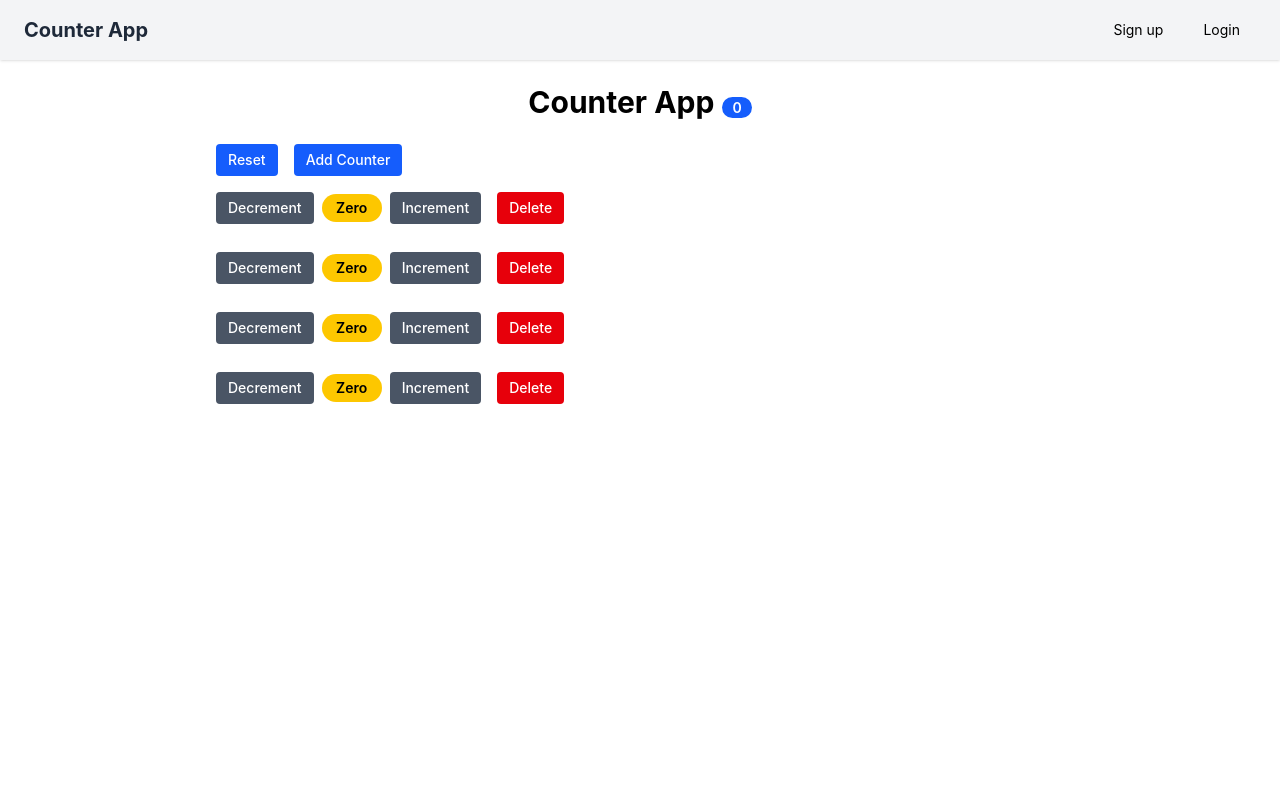
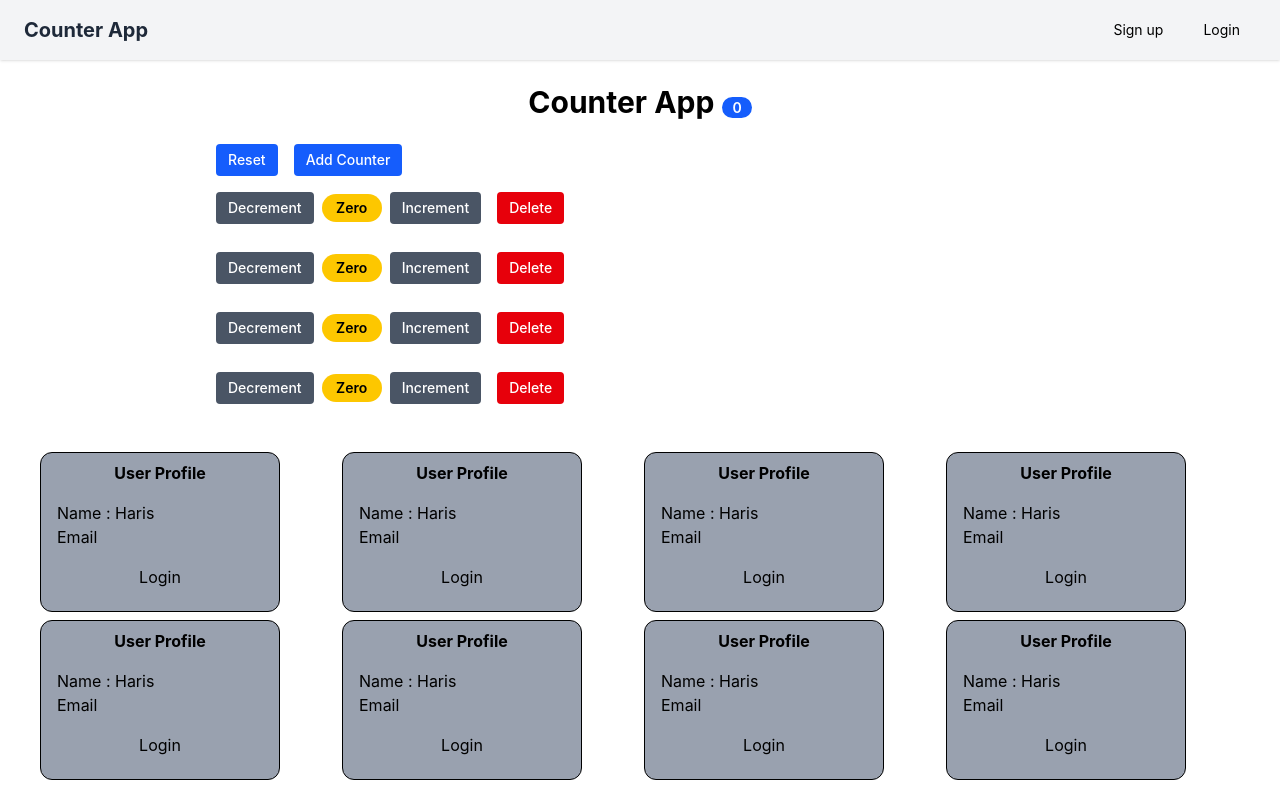
Before and after one commit to haris379/react-counter-app-TypeScript, a React (Vite) app in the folder frontend/: page / in a window 1280 px wide. Shown: the top 786 px of the page. Built offline with nearby package versions, Linux system fonts and the light colour scheme.

Commit message:
Creeate Profile card to show users

```diff
--- a/frontend/src/App.tsx
+++ b/frontend/src/App.tsx
@@ -4,6 +4,7 @@ import Counters from "./components/Counters";
 import Navbar from "./components/Navbar";
 import Signup from "./Pages/Signup";
 import Login from "./Pages/Login";
+import ProfileCard from "./components/ProfileCard";
 
 interface CounterObject {
   id: number;
@@ -97,7 +98,7 @@ const CounterApp = () => {
         </span>
       </h1>
 
-      <main className="w-full max-w-4xl mx-auto px-3 sm:px-4">
+      <main className="w-full max-w-4xl mx-auto px-2 sm:px-4">
         <Counters
           onIncrement={handleIncrement}
           onDecrement={handleDecrement}
@@ -108,6 +109,7 @@ const CounterApp = () => {
         />
 
       </main>
+       <ProfileCard/>
     </>
   );
 };
--- /dev/null
+++ b/frontend/src/components/ProfileCard.tsx
@@ -0,0 +1,129 @@
+
+
+
+const ProfileCard = () => {
+
+
+
+  return (
+    <>
+      <div className="grid grid-cols-3 md:grid-cols-4 gap-2 m-10">
+        {/* Card 1 */}
+        <div className=" bg-gray-400 h-40 w-60 rounded-xl border">
+          <h2 className="text-center m-2 font-bold">User Profile</h2>
+          <div className="m-4">
+            <p>Name : Haris</p>
+            <p>Email</p>
+          </div>
+          <div className="text-center">
+            <button>Login</button>
+          </div>
+        </div>
+
+        {/* card2 */}
+        <div className=" bg-gray-400 h-40 w-60 rounded-xl border">
+          <h2 className="text-center m-2 font-bold">User Profile</h2>
+          <div className="m-4">
+            <p>Name : Haris</p>
+            <p>Email</p>
+          </div>
+          <div className="text-center">
+            <button>Login</button>
+          </div>
+        </div>
+
+        {/* card3 */}
+        <div className=" bg-gray-400 h-40 w-60 rounded-xl border">
+          <h2 className="text-center m-2 font-bold">User Profile</h2>
+          <div className="m-4">
+            <p>Name : Haris</p>
+            <p>Email</p>
+          </div>
+          <div className="text-center">
+            <button>Login</button>
+          </div>
+        </div>
+
+
+
+       {/* Card 1 */}
+        <div className=" bg-gray-400 h-40 w-60 rounded-xl border">
+          <h2 className="text-center m-2 font-bold">User Profile</h2>
+          <div className="m-4">
+            <p>Name : Haris</p>
+            <p>Email</p>
+          </div>
+          <div className="text-center">
+            <button>Login</button>
+          </div>
+        </div>
+
+        {/* card2 */}
+        <div className=" bg-gray-400 h-40 w-60 rounded-xl border">
+          <h2 className="text-center m-2 font-bold">User Profile</h2>
+          <div className="m-4">
+            <p>Name : Haris</p>
+            <p>Email</p>
+          </div>
+          <div className="text-center">
+            <button>Login</button>
+          </div>
+        </div>
+
+        {/* card3 */}
+        <div className=" bg-gray-400 h-40 w-60 rounded-xl border">
+          <h2 className="text-center m-2 font-bold">User Profile</h2>
+          <div className="m-4">
+            <p>Name : Haris</p>
+            <p>Email</p>
+          </div>
+          <div className="text-center">
+            <button>Login</button>
+          </div>
+        </div>
+
+
+
+       {/* Card 1 */}
+        <div className=" bg-gray-400 h-40 w-60 rounded-xl border">
+          <h2 className="text-center m-2 font-bold">User Profile</h2>
+          <div className="m-4">
+            <p>Name : Haris</p>
+            <p>Email</p>
+          </div>
+          <div className="text-center">
+            <button>Login</button>
+          </div>
+        </div>
+
+        {/* card2 */}
+        <div className=" bg-gray-400 h-40 w-60 rounded-xl border">
+          <h2 className="text-center m-2 font-bold">User Profile</h2>
+          <div className="m-4">
+            <p>Name : Haris</p>
+            <p>Email</p>
+          </div>
+          <div className="text-center">
+            <button>Login</button>
+          </div>
+        </div>
+
+        {/* card3 */}
+        <div className=" bg-gray-400 h-40 w-60 rounded-xl border">
+          <h2 className="text-center m-2 font-bold">User Profile</h2>
+          <div className="m-4">
+            <p>Name : Haris</p>
+            <p>Email</p>
+          </div>
+          <div className="text-center">
+            <button>Login</button>
+          </div>
+        </div>
+
+
+      </div>
+    </>
+  );
+};
+
+export default ProfileCard;
```
